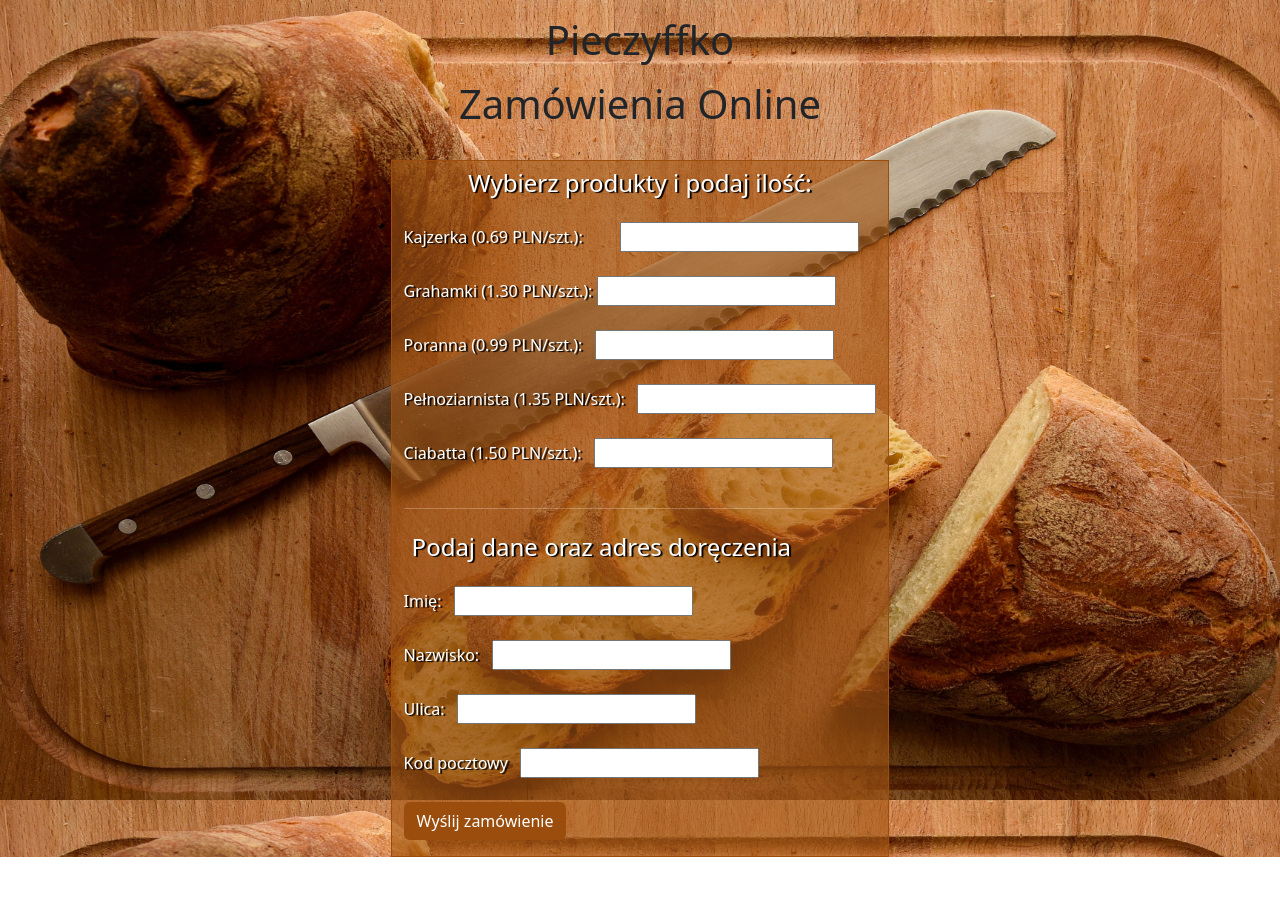
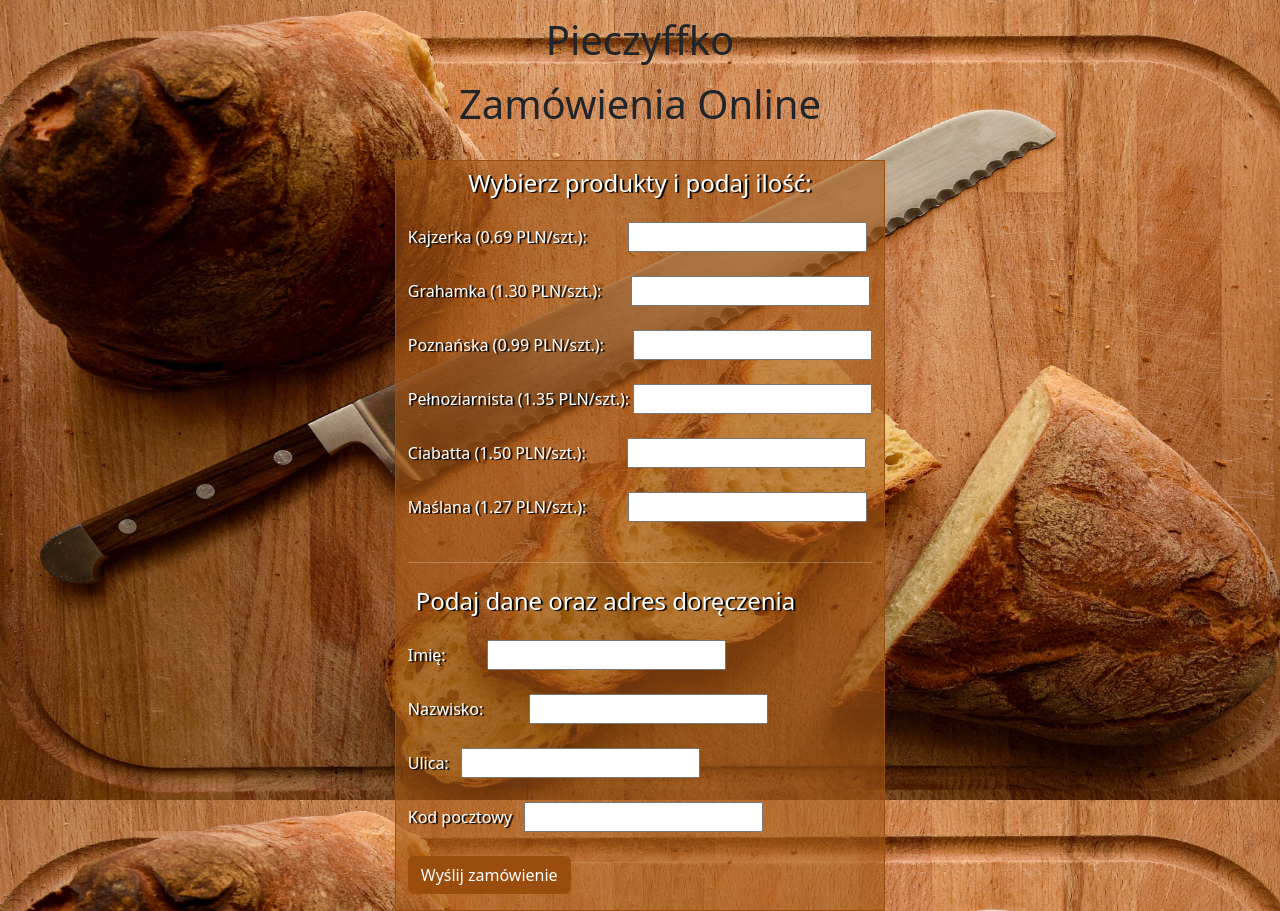
Before and after one commit to DarkoKa/Order-Form, a PHP site: page / in a window 1280 px wide. Before the commit the page ends 857 px from the top, so only its background shows below. Run offline with PHP 8.4, Linux system fonts and the light colour scheme.

Commit message:
Add files via upload

```diff
--- a/index.php
+++ b/index.php
@@ -26,29 +26,37 @@
             <h4 class="p-2 pb-3 text-center myStyleTextInForm">Wybierz produkty i podaj ilość:</h4>
 
             <span class="myStyleTextInForm">Kajzerka (0.69 PLN/szt.):</span>
-            &nbsp;&nbsp;&nbsp;&nbsp;&nbsp;&nbsp;&nbsp; <input class="text" type="text" name="kajzerki"/>
+            &nbsp;&nbsp;&nbsp;&nbsp;&nbsp;&nbsp;&nbsp;&nbsp; <input class="text" type="text" name="kajzerki"/>
             <br><br>
-            <span class="myStyleTextInForm">Grahamki (1.30 PLN/szt.):</span>
-            <input type="text" name="grahamki"/>
+
+            <span class="myStyleTextInForm">Grahamka (1.30 PLN/szt.):</span>
+            &nbsp;&nbsp;&nbsp;&nbsp;&nbsp;&nbsp;<input type="text" name="grahamki"/>
             <br><br>
-            <span class="myStyleTextInForm">Poranna (0.99 PLN/szt.):</span>
-            &nbsp; <input type="text" name="poranne"/>
+
+            <span class="myStyleTextInForm">Poznańska (0.99 PLN/szt.):</span>
+            &nbsp;&nbsp;&nbsp;&nbsp;&nbsp; <input type="text" name="poznanska"/>
             <br><br>
+
             <span class="myStyleTextInForm">Pełnoziarnista (1.35 PLN/szt.):</span>
-            &nbsp; <input type="text" name="pelnoziarn"/>
+            <input type="text" name="pelnoziarn"/>
             <br><br>
+
             <span class="myStyleTextInForm">Ciabatta (1.50 PLN/szt.):</span>
-            &nbsp; <input type="text" name="ciabatta"/>
+            &nbsp;&nbsp;&nbsp;&nbsp;&nbsp;&nbsp;&nbsp;&nbsp;&nbsp;<input type="text" name="ciabatta"/>
+            <br><br>
+
+            <span class="myStyleTextInForm">Maślana (1.27 PLN/szt.):</span>
+            &nbsp;&nbsp;&nbsp;&nbsp;&nbsp;&nbsp;&nbsp;&nbsp;&nbsp;<input type="text" name="maslana"/>
             <br><br>
 
             <hr style="color: white;">
 
             <h4 class="p-2 pb-3 myStyleTextInForm">Podaj dane oraz adres doręczenia</h4>
             <span class="myStyleTextInForm">Imię:</span>
-            &nbsp; <input type="text" name="imie"/>
+            &nbsp;&nbsp;&nbsp;&nbsp;&nbsp;&nbsp;&nbsp;&nbsp; <input type="text" name="imie"/>
             <br><br>
             <span class="myStyleTextInForm">Nazwisko:</span>
-            &nbsp; <input type="text" name="nazwisko"/>
+            &nbsp;&nbsp;&nbsp;&nbsp;&nbsp;&nbsp;&nbsp; &nbsp; <input type="text" name="nazwisko"/>
             <br><br>
             <span class="myStyleTextInForm">Ulica:</span>
             &nbsp; <input type="text" name="Ulica"/>
```
